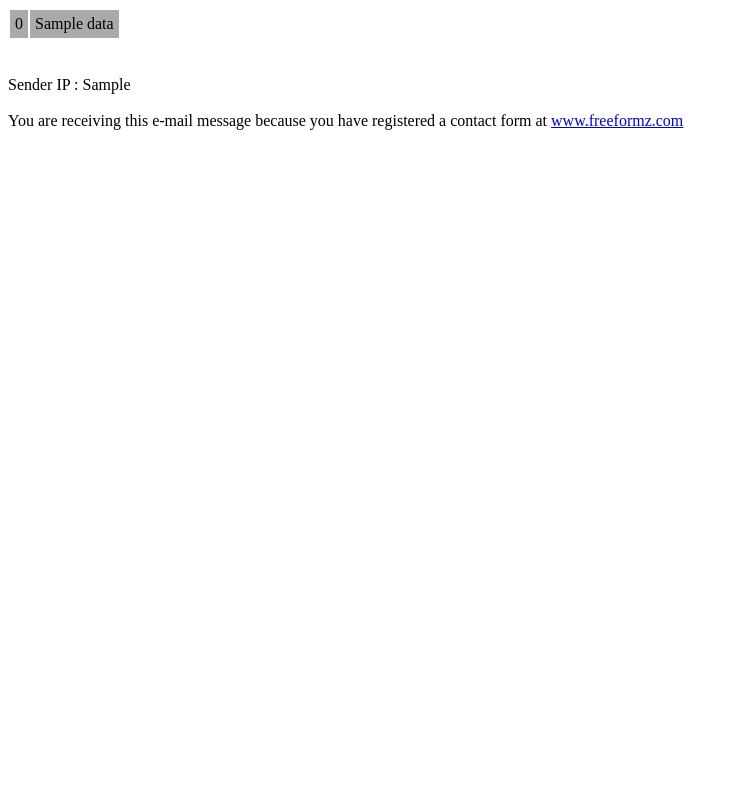
After one commit to lmeyer/freeformz, a PHP site: template views/email/remember.twig in a window 1280 px wide. The commit adds this page. Shown: the whole page, without its empty margins (0-736 px from the left). Run offline with PHP 8.4, Linux system fonts and the light colour scheme; the template is opened without the code that fills it: most values are stand-ins (such as "Sample title", 1, 10 or a date in 2020); some libraries are stand-ins or nearby versions.

Commit message:
Better page title

```diff
--- /dev/null
+++ b/views/email/remember.twig
@@ -0,0 +1,22 @@
+<html>
+<head>
+    <title>Freeformz contact form message</title>
+</head>
+<body>
+    <table >
+        {% for key, data in datas %}
+            {% if data != '' %}
+                <tr style="background-color: {{ cycle(['#cccccc','#aaaaaa'],loop.index) }}">
+                    <td style="padding: 5px">{{ key }}</td>
+                    <td style="padding: 5px">{{ data }}</td>
+            {% endif %}
+        {% endfor %}
+    </table>
+    <br />
+    <br />
+    Sender IP : {{ ip }}
+    <br />
+    <br />
+    You are receiving this e-mail message because you have registered a contact form at <a href="http://www.freeformz.com">www.freeformz.com</a>
+</body>
+</html>
--- a/views/layout/base.twig
+++ b/views/layout/base.twig
@@ -5,7 +5,7 @@
     <link rel="shortcut icon" href="favicon.ico">
     <meta name="viewport" content="width=device-width, initial-scale=1.0">
     {% block title %}
-        <title>Freeformz</title>
+        <title>Freeformz - Free contact form generator</title>
     {% endblock %}
 
     {% block css %}
```
